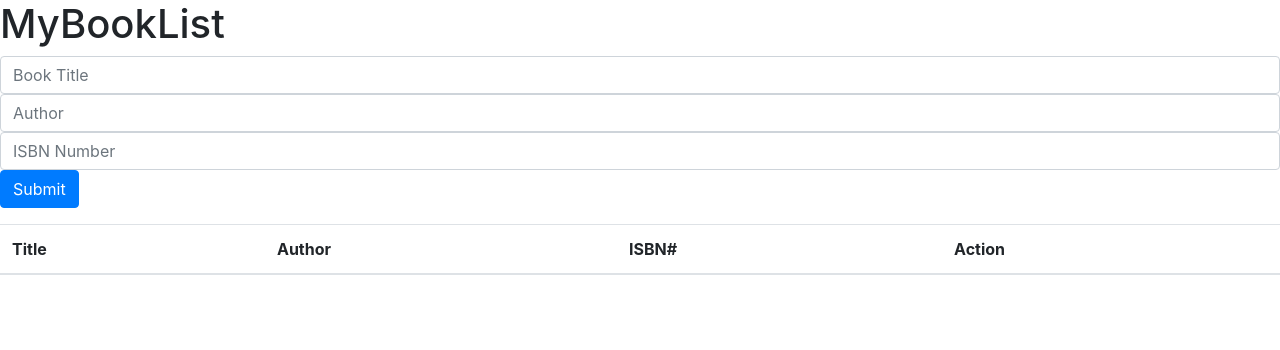
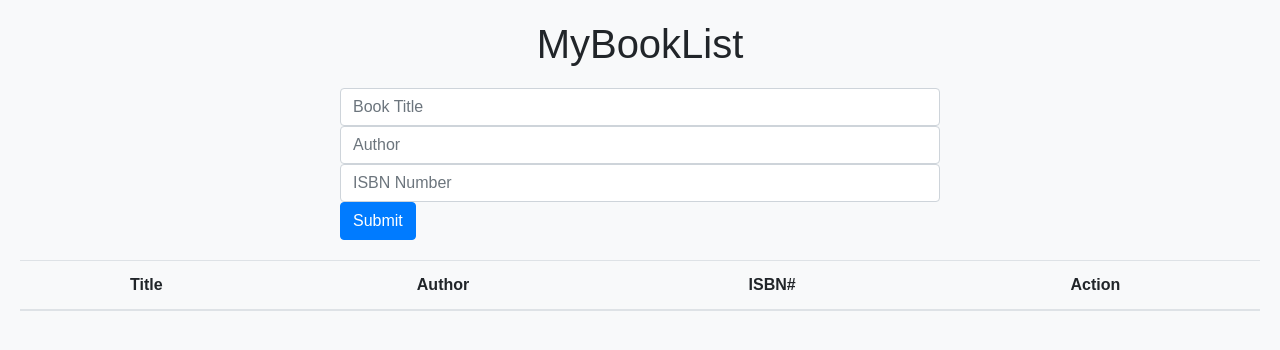
Before and after one commit to acciojob/book-list-Gokleshchaudhary, a website: page main.html in a window 1280 px wide. Drawn offline with nearby package versions, Linux system fonts and the light colour scheme.

```diff
--- a/main.html
+++ b/main.html
@@ -5,6 +5,35 @@
     <meta name="viewport" content="width=device-width, initial-scale=1.0">
     <title>My Book List</title>
     <link rel="stylesheet" href="https://stackpath.bootstrapcdn.com/bootstrap/4.5.2/css/bootstrap.min.css">
+    <style>
+        body {
+            font-family: Arial, sans-serif;
+            background-color: #f8f9fa;
+            margin: 20px;
+        }
+
+        h1 {
+            text-align: center;
+            margin-bottom: 20px;
+        }
+
+        .form-group {
+            max-width: 600px;
+            margin: 0 auto 20px;
+        }
+
+        .table {
+            margin-top: 20px;
+        }
+
+        .table th, .table td {
+            text-align: center;
+        }
+
+        .delete {
+            margin: 0;
+        }
+    </style>
 </head>
 <body>
     <h1>MyBookList</h1>
```
